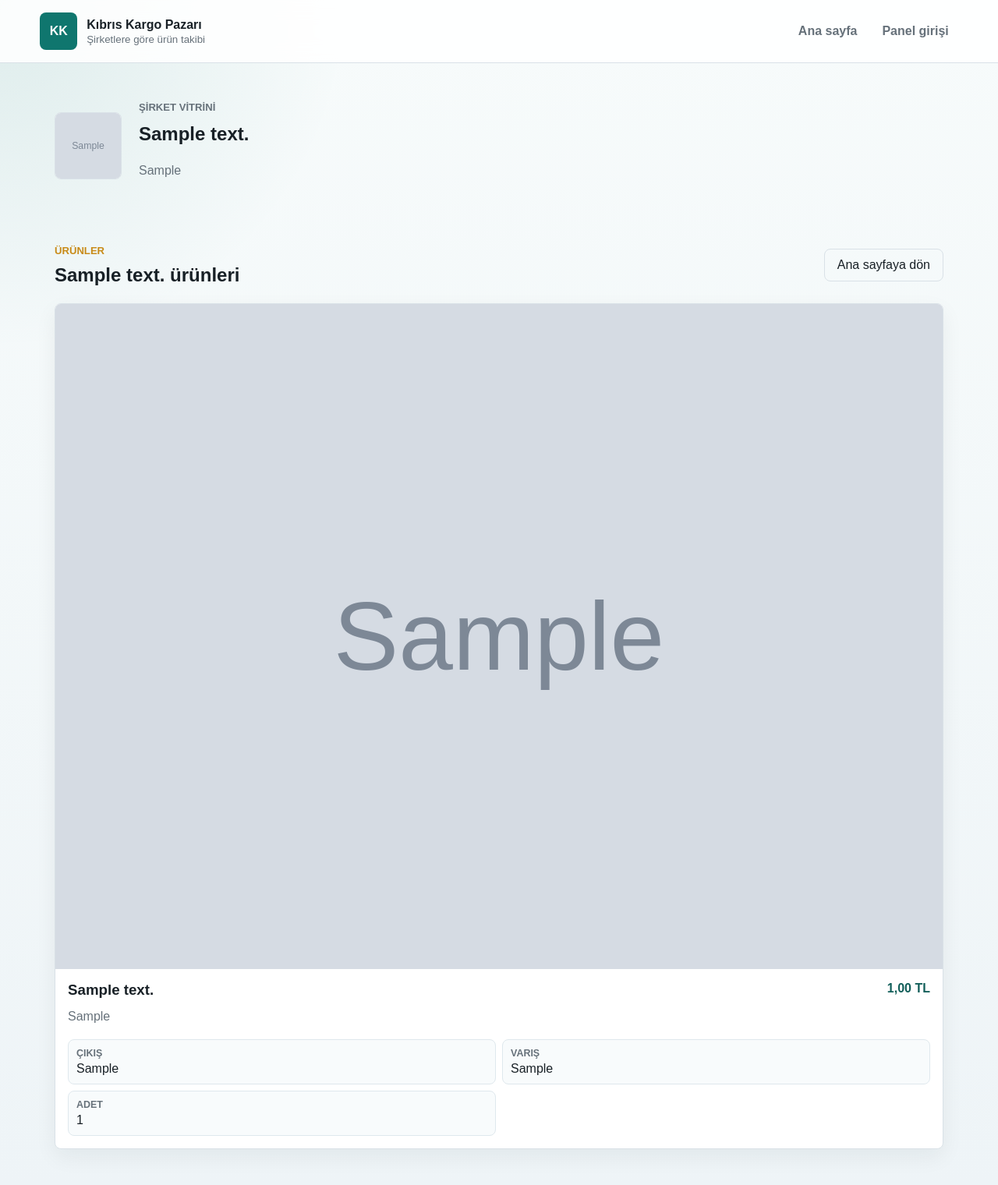
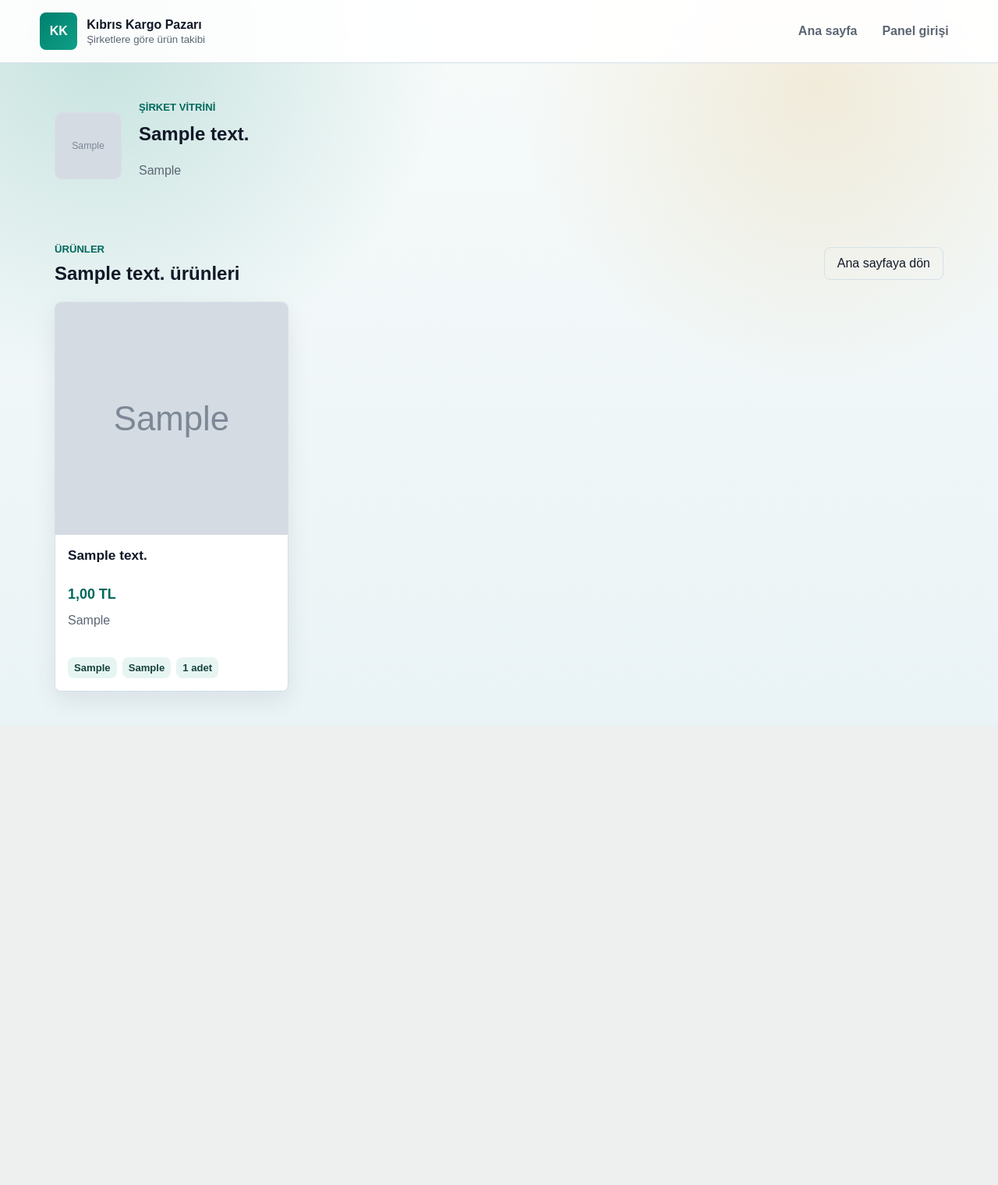
Before and after one commit to Aziz4833/kibris-kargo, a Django app: a page that uses kargo/templates/kargo/sirket_detay.html in a window 1280 px wide. Shown: the whole page at 78% size. After the commit the page ends 901 px from the top, so only its background shows below. Run offline with Django 5.2, Linux system fonts and the light colour scheme; tables that the repository leaves empty hold one stand-in row (values such as "Sample post"); grey boxes marked "Sample" are stand-in pictures.

Commit message:
Add product detail pages and refine storefront design

```diff
--- a/kargo/templates/kargo/sirket_detay.html
+++ b/kargo/templates/kargo/sirket_detay.html
@@ -30,7 +30,7 @@
     {% if urunler %}
         <div class="product-grid">
             {% for urun in urunler %}
-                <article class="product-card">
+                <a class="product-card" href="{% url 'urun_detay' sirket.slug urun.pk %}">
                     <div class="product-image">
                         {% if urun.fotograf %}
                             <img src="{{ urun.fotograf.url }}" alt="{{ urun.isim }}">
@@ -43,16 +43,16 @@
                             <h3>{{ urun.isim }}</h3>
                             <strong>{{ urun.fiyat }} TL</strong>
                         </div>
-                        <p>{{ urun.aciklama }}</p>
-                        <div class="cargo-info-grid">
+                        <p>{{ urun.aciklama|truncatechars:90 }}</p>
+                        <div class="product-meta-row">
                             {% if urun.cikis_yeri %}
-                                <span><strong>Çıkış</strong>{{ urun.cikis_yeri }}</span>
+                                <span>{{ urun.cikis_yeri }}</span>
                             {% endif %}
-                            <span><strong>Varış</strong>{{ urun.kargonun_gelecegi_yer }}</span>
-                            <span><strong>Adet</strong>{{ urun.adet }}</span>
+                            <span>{{ urun.kargonun_gelecegi_yer }}</span>
+                            <span>{{ urun.adet }} adet</span>
                         </div>
                     </div>
-                </article>
+                </a>
             {% endfor %}
         </div>
     {% else %}
--- a/kargo/tests.py
+++ b/kargo/tests.py
@@ -46,6 +46,12 @@ class KargoAkisTestleri(TestCase):
         self.assertContains(detay_response, 'Girne')
         self.assertEqual(sirket.slug, 'ornek-firma')
 
+        urun = Urun.objects.get(isim='Kahve Makinesi')
+        urun_response = self.client.get(reverse('urun_detay', args=[sirket.slug, urun.pk]))
+
+        self.assertEqual(urun_response.status_code, 200)
+        self.assertContains(urun_response, 'Filtre kahve makinesi.')
+
     def test_panel_yetkisiz_kullaniciya_kapali(self):
         self.client.login(username='baska@example.com', password='GuvenliSifre123')
 
--- a/kargo/urls.py
+++ b/kargo/urls.py
@@ -5,6 +5,7 @@ from . import views
 urlpatterns = [
     path('', views.anasayfa, name='anasayfa'),
     path('firma/<slug:slug>/', views.sirket_detay, name='sirket_detay'),
+    path('firma/<slug:slug>/urun/<int:pk>/', views.urun_detay, name='urun_detay'),
     path('sirket/<int:pk>/', views.eski_sirket_detay, name='eski_sirket_detay'),
     path('panel/giris/', views.panel_giris, name='panel_giris'),
     path('panel/cikis/', views.panel_cikis, name='panel_cikis'),
--- a/kargo/views.py
+++ b/kargo/views.py
@@ -35,6 +35,19 @@ def sirket_detay(request, slug):
         {
             'sirket': sirket,
             'urunler': urunler,
+        },
+    )
+
+
+def urun_detay(request, slug, pk):
+    sirket = get_object_or_404(Sirket, slug=slug, yayinda=True)
+    urun = get_object_or_404(Urun, pk=pk, sirket=sirket, yayinda=True)
+    return render(
+        request,
+        'kargo/urun_detay.html',
+        {
+            'sirket': sirket,
+            'urun': urun,
         },
     )
 
--- a/static/kargo/styles.css
+++ b/static/kargo/styles.css
@@ -1,15 +1,15 @@
 :root {
-    --ink: #182026;
-    --muted: #66717a;
-    --line: #d9e1e7;
+    --ink: #111827;
+    --muted: #5b6673;
+    --line: #d5e0e7;
     --paper: #ffffff;
-    --soft: #f5f8fa;
-    --accent: #0f766e;
-    --accent-dark: #115e59;
-    --gold: #c88a17;
+    --soft: #eef7f6;
+    --accent: #00806f;
+    --accent-dark: #00685c;
+    --gold: #d48706;
     --danger: #b42318;
     --success: #157f3b;
-    --shadow: 0 18px 45px rgba(24, 32, 38, 0.12);
+    --shadow: 0 18px 45px rgba(17, 24, 39, 0.14);
 }
 
 * {
@@ -20,8 +20,9 @@ body {
     margin: 0;
     color: var(--ink);
     background:
-        radial-gradient(circle at top left, rgba(15, 118, 110, 0.11), transparent 28rem),
-        linear-gradient(180deg, #f7fbfb 0%, #eef4f7 100%);
+        radial-gradient(circle at 10% 4%, rgba(0, 128, 111, 0.20), transparent 28rem),
+        radial-gradient(circle at 82% 12%, rgba(212, 135, 6, 0.13), transparent 24rem),
+        linear-gradient(180deg, #f7fbfa 0%, #eaf3f6 100%);
     font-family: Arial, Helvetica, sans-serif;
 }
 
@@ -44,7 +45,7 @@ img {
     justify-content: space-between;
     gap: 24px;
     padding: 16px clamp(18px, 4vw, 52px);
-    background: rgba(255, 255, 255, 0.86);
+    background: rgba(255, 255, 255, 0.92);
     border-bottom: 1px solid var(--line);
     backdrop-filter: blur(12px);
 }
@@ -74,7 +75,7 @@ img {
     flex: 0 0 48px;
     border-radius: 8px;
     color: #fff;
-    background: var(--accent);
+    background: linear-gradient(135deg, var(--accent), #0f9f86);
     font-weight: 800;
 }
 
@@ -285,6 +286,12 @@ p {
     line-height: 0.95;
 }
 
+.market-hero .eyebrow,
+.section .eyebrow,
+.detail-hero .eyebrow {
+    color: var(--accent-dark);
+}
+
 .market-stats {
     display: flex;
     gap: 10px;
@@ -307,7 +314,7 @@ p {
 .form-shell {
     max-width: 1180px;
     margin: 0 auto;
-    padding: 46px 20px;
+    padding: 44px 20px;
 }
 
 .section.compact {
@@ -339,8 +346,9 @@ p {
 
 .product-grid {
     display: grid;
-    grid-template-columns: repeat(auto-fit, minmax(280px, 1fr));
-    gap: 18px;
+    grid-template-columns: repeat(auto-fill, minmax(240px, 300px));
+    gap: 22px;
+    align-items: start;
 }
 
 .company-card,
@@ -354,7 +362,7 @@ p {
     border: 1px solid var(--line);
     border-radius: 8px;
     background: var(--paper);
-    box-shadow: 0 10px 28px rgba(24, 32, 38, 0.06);
+    box-shadow: 0 12px 30px rgba(17, 24, 39, 0.08);
 }
 
 .company-card {
@@ -489,6 +497,8 @@ p {
 }
 
 .product-card {
+    display: block;
+    width: min(100%, 300px);
     overflow: hidden;
     transition: transform 0.22s ease, box-shadow 0.22s ease;
 }
@@ -499,7 +509,7 @@ p {
 }
 
 .product-image {
-    aspect-ratio: 4 / 3;
+    aspect-ratio: 1 / 1;
     display: grid;
     place-items: center;
     background: #e9eef2;
@@ -514,25 +524,55 @@ p {
 }
 
 .product-body {
+    min-height: 168px;
     padding: 16px;
 }
 
 .product-title {
-    display: flex;
-    align-items: flex-start;
-    justify-content: space-between;
-    gap: 12px;
+    display: grid;
+    gap: 8px;
     margin-bottom: 10px;
 }
 
 .product-title h3 {
     margin-bottom: 0;
+    min-height: 42px;
+    overflow-wrap: anywhere;
+    font-size: 1.08rem;
 }
 
 .product-title strong,
 .admin-product-side strong {
     color: var(--accent-dark);
     white-space: nowrap;
+}
+
+.product-card .product-title strong {
+    font-size: 1.12rem;
+}
+
+.product-card p {
+    display: -webkit-box;
+    min-height: 48px;
+    margin-bottom: 12px;
+    overflow: hidden;
+    -webkit-box-orient: vertical;
+    -webkit-line-clamp: 2;
+}
+
+.product-meta-row {
+    display: flex;
+    gap: 7px;
+    flex-wrap: wrap;
+}
+
+.product-meta-row span {
+    padding: 6px 8px;
+    border-radius: 8px;
+    color: #16423d;
+    background: #e7f5f2;
+    font-size: 0.82rem;
+    font-weight: 800;
 }
 
 .route-label {
@@ -557,7 +597,7 @@ p {
     padding: 10px;
     border: 1px solid #dfe8ed;
     border-radius: 8px;
-    background: #f8fbfc;
+    background: #f2f8f8;
     color: var(--ink);
     overflow-wrap: anywhere;
 }
```
Also changed, not shown: other parts of static/kargo/styles.css (+78 -6 lines), kargo/templates/kargo/urun_detay.html (added, +34 -0 lines).
